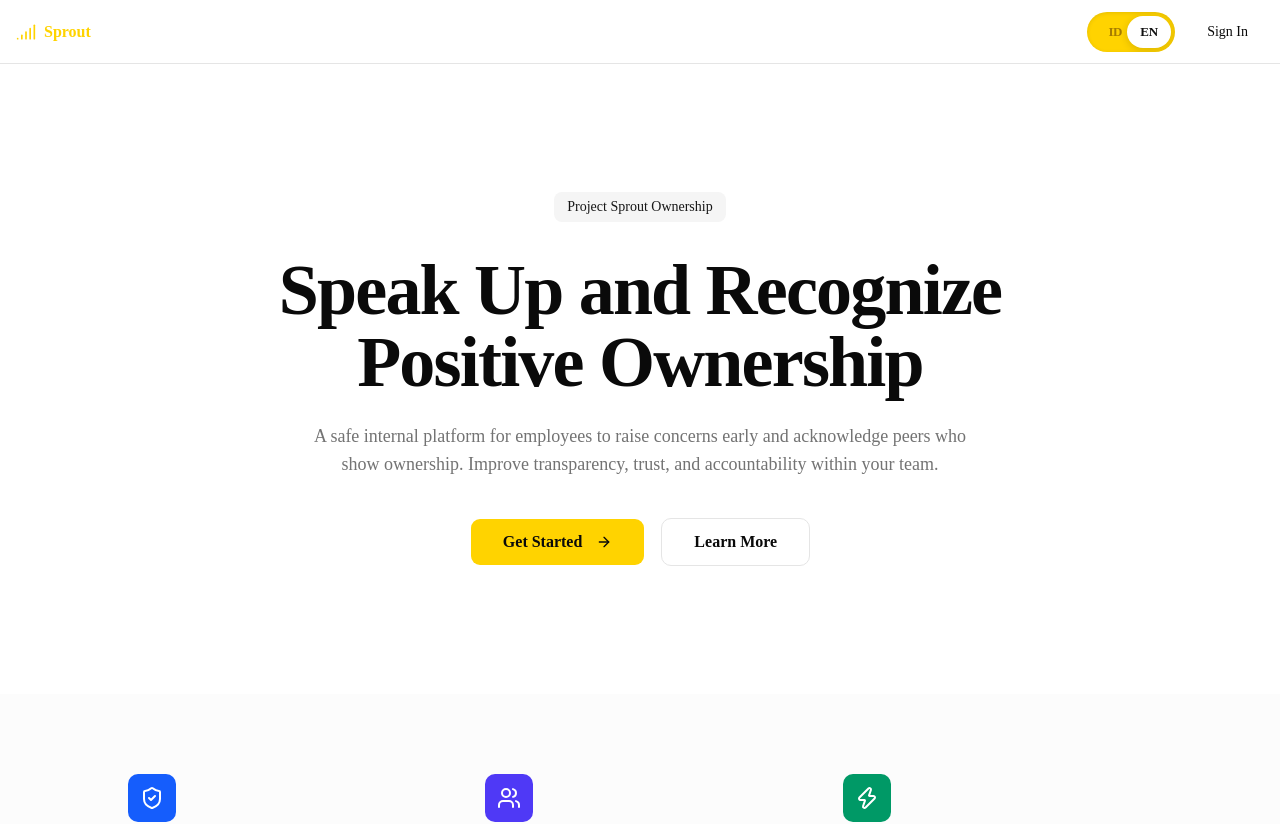
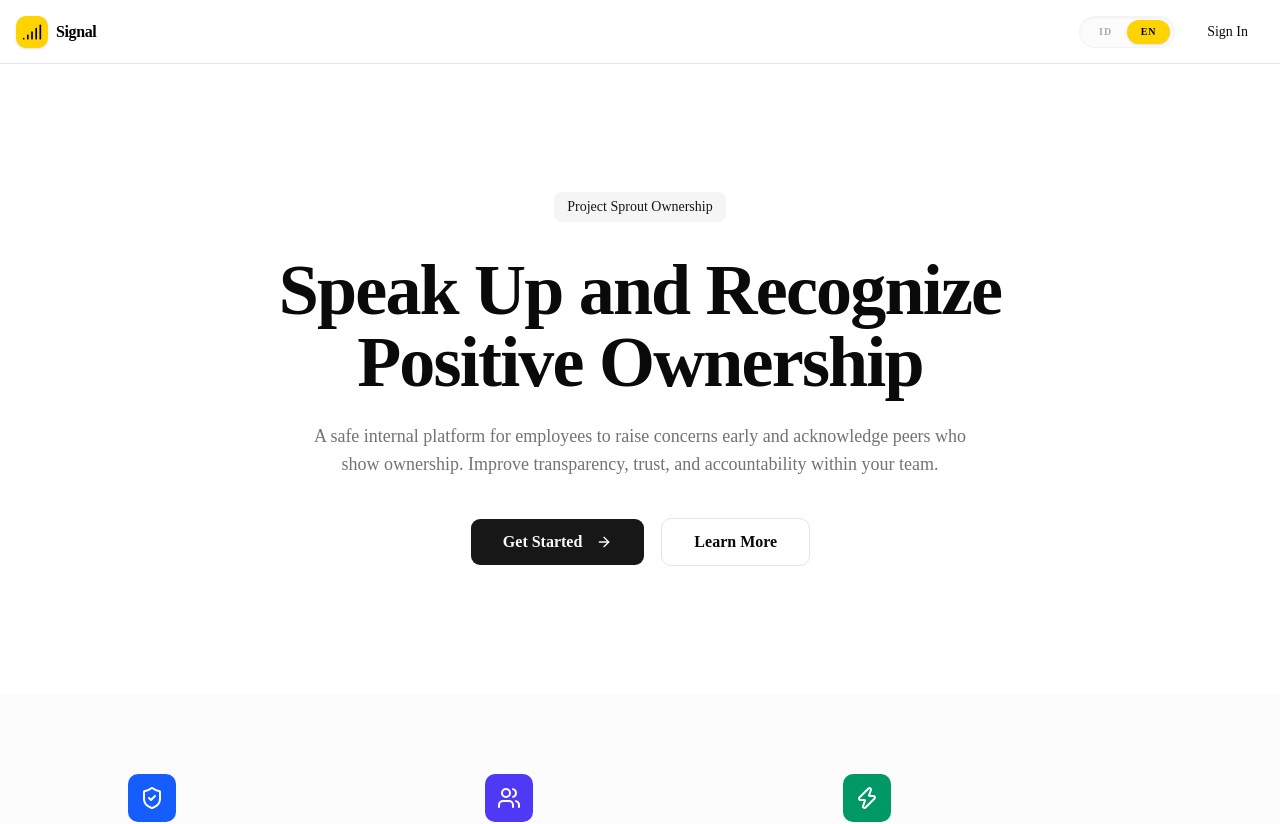
Before and after one commit to mcdanang/sprout-hackaton, a Next.js app: page /en in a window 1280 px wide. Shown: the top 824 px of the page. Built offline with nearby package versions, Linux system fonts and the light colour scheme; no server answers.

Commit message:
feat: rename app to Signal and update branding logo

```diff
--- a/src/app/[locale]/(public)/layout.tsx
+++ b/src/app/[locale]/(public)/layout.tsx
@@ -14,9 +14,11 @@ export default function PublicLayout({
   return (
     <div className="flex min-h-screen flex-col">
       <header className="flex justify-between items-center p-4 h-16 border-b bg-background/80 backdrop-blur-md sticky top-0 z-50">
-        <Link href="/" className="flex items-center gap-2 font-bold text-primary">
-          <Signal className="h-5 w-5" />
-          <span>Sprout</span>
+        <Link href="/" className="flex items-center gap-2 font-bold text-black dark:text-white">
+          <div className="flex h-8 w-8 items-center justify-center rounded-lg bg-[#FFD300] text-black shadow-sm">
+            <Signal className="h-5 w-5" />
+          </div>
+          <span className="tracking-tight">Signal</span>
         </Link>
         <div className="flex items-center gap-4">
           <LanguageSwitcher />
--- a/src/app/[locale]/dashboard/layout.tsx
+++ b/src/app/[locale]/dashboard/layout.tsx
@@ -20,11 +20,13 @@ export default async function DashboardLayout({
   return (
     <div className="flex min-h-screen flex-col bg-muted/20">
       {/* Dashboard Header */}
-      <header className="sticky top-0 z-30 flex h-16 items-center border-b bg-background px-6 shadow-xs">
+      <header className="sticky top-0 z-30 flex h-16 items-center border-b bg-background/80 backdrop-blur-md px-6 shadow-sm">
         <div className="mx-auto flex w-full max-w-5xl items-center justify-between">
-          <Link href="/dashboard" className="flex items-center gap-2 font-bold text-primary">
-            <Signal className="h-5 w-5" />
-            <span>Sprout</span>
+          <Link href="/dashboard" className="flex items-center gap-2 font-bold text-black dark:text-white">
+            <div className="flex h-8 w-8 items-center justify-center rounded-lg bg-[#FFD300] text-black shadow-sm">
+              <Signal className="h-5 w-5" />
+            </div>
+            <span className="tracking-tight">Signal</span>
           </Link>
           <div className="flex items-center gap-4">
             <LanguageSwitcher />
--- a/src/app/[locale]/layout.tsx
+++ b/src/app/[locale]/layout.tsx
@@ -18,7 +18,7 @@ const geistMono = Geist_Mono({
 });
 
 export const metadata: Metadata = {
-  title: "Sprout Ownership Platform",
+  title: "Signal Ownership Platform",
   description:
     "A safe internal platform for speaking up and recognizing positive ownership.",
 };
--- a/src/app/globals.css
+++ b/src/app/globals.css
@@ -57,8 +57,10 @@
   --card-foreground: oklch(0.145 0 0);
   --popover: oklch(1 0 0);
   --popover-foreground: oklch(0.145 0 0);
-  --primary: #FFD300;
-  --primary-foreground: oklch(0.145 0 0);
+  --primary: oklch(0.205 0 0);
+  --primary-foreground: oklch(0.985 0 0);
+  --brand: #FFD300;
+  --brand-foreground: oklch(0.145 0 0);
   --secondary: oklch(0.97 0 0);
   --secondary-foreground: oklch(0.205 0 0);
   --muted: oklch(0.97 0 0);
@@ -92,8 +94,10 @@
   --card-foreground: oklch(0.985 0 0);
   --popover: oklch(0.205 0 0);
   --popover-foreground: oklch(0.985 0 0);
-  --primary: #FFD300;
-  --primary-foreground: oklch(0.145 0 0);
+  --primary: oklch(0.922 0 0);
+  --primary-foreground: oklch(0.205 0 0);
+  --brand: #FFD300;
+  --brand-foreground: oklch(0.145 0 0);
   --secondary: oklch(0.269 0 0);
   --secondary-foreground: oklch(0.985 0 0);
   --muted: oklch(0.269 0 0);
--- a/src/components/language-switcher.tsx
+++ b/src/components/language-switcher.tsx
@@ -6,8 +6,8 @@ import { useTransition } from 'react';
 import { cn } from '@/lib/utils';
 
 /**
- * Premium Language Switcher
- * Redesigned to match the pill-style toggle reference with brand yellow (#FFD300).
+ * Premium Language Switcher (Alignment Fixed)
+ * Perfectly centered slots for ID and EN with a sliding brand-yellow indicator.
  */
 export function LanguageSwitcher() {
   const [isPending, startTransition] = useTransition();
@@ -28,25 +28,33 @@ export function LanguageSwitcher() {
         onClick={handleToggle}
         disabled={isPending}
         className={cn(
-          "relative flex h-10 w-22 items-center rounded-full bg-[#FFD300] p-1 shadow-[inset_0_1px_4px_rgba(0,0,0,0.1)] transition-all hover:brightness-105 active:scale-95 disabled:opacity-50 cursor-pointer overflow-hidden",
+          "relative flex h-8 w-24 items-center rounded-full bg-muted/30 p-1 transition-all hover:bg-muted/50 active:scale-95 disabled:opacity-50 cursor-pointer overflow-hidden border border-border/40 shadow-[inset_0_1px_2px_rgba(0,0,0,0.05)]",
         )}
         aria-label="Toggle language"
       >
-        {/* Background Labels (Static) */}
-        {/* We use a dark mustard/gold color for the label on the yellow background as seen in the reference */}
-        <div className="absolute inset-0 flex items-center justify-between px-4 text-[13px] font-extrabold tracking-tighter text-[#A67C00]">
-          <span className="w-6 text-center">ID</span>
-          <span className="w-6 text-center">EN</span>
-        </div>
-
-        {/* Sliding White Thumb with Active Label */}
+        {/* Sliding Indicator */}
+        {/* Width is 50% of parent minus padding */}
         <div
           className={cn(
-            "z-10 flex h-8 w-11 items-center justify-center rounded-full bg-white text-[13px] font-extrabold text-[#111] shadow-[0_2px_8px_rgba(0,0,0,0.15)] transition-all duration-300 ease-in-out",
-            locale === 'en' ? "translate-x-9" : "translate-x-0"
+            "absolute h-6 w-[calc(50%-4px)] rounded-full bg-[#FFD300] shadow-sm transition-all duration-300 ease-in-out",
+            locale === 'en' ? "translate-x-full" : "translate-x-0"
           )}
-        >
-          {locale.toUpperCase()}
+        />
+
+        {/* Labels Layer */}
+        <div className="relative z-10 flex w-full items-center text-[10px] font-black uppercase tracking-widest">
+          <span className={cn(
+            "flex-1 text-center transition-colors duration-300",
+            locale === 'id' ? "text-black" : "text-muted-foreground/60"
+          )}>
+            ID
+          </span>
+          <span className={cn(
+            "flex-1 text-center transition-colors duration-300",
+            locale === 'en' ? "text-black" : "text-muted-foreground/60"
+          )}>
+            EN
+          </span>
         </div>
       </button>
     </div>
```
